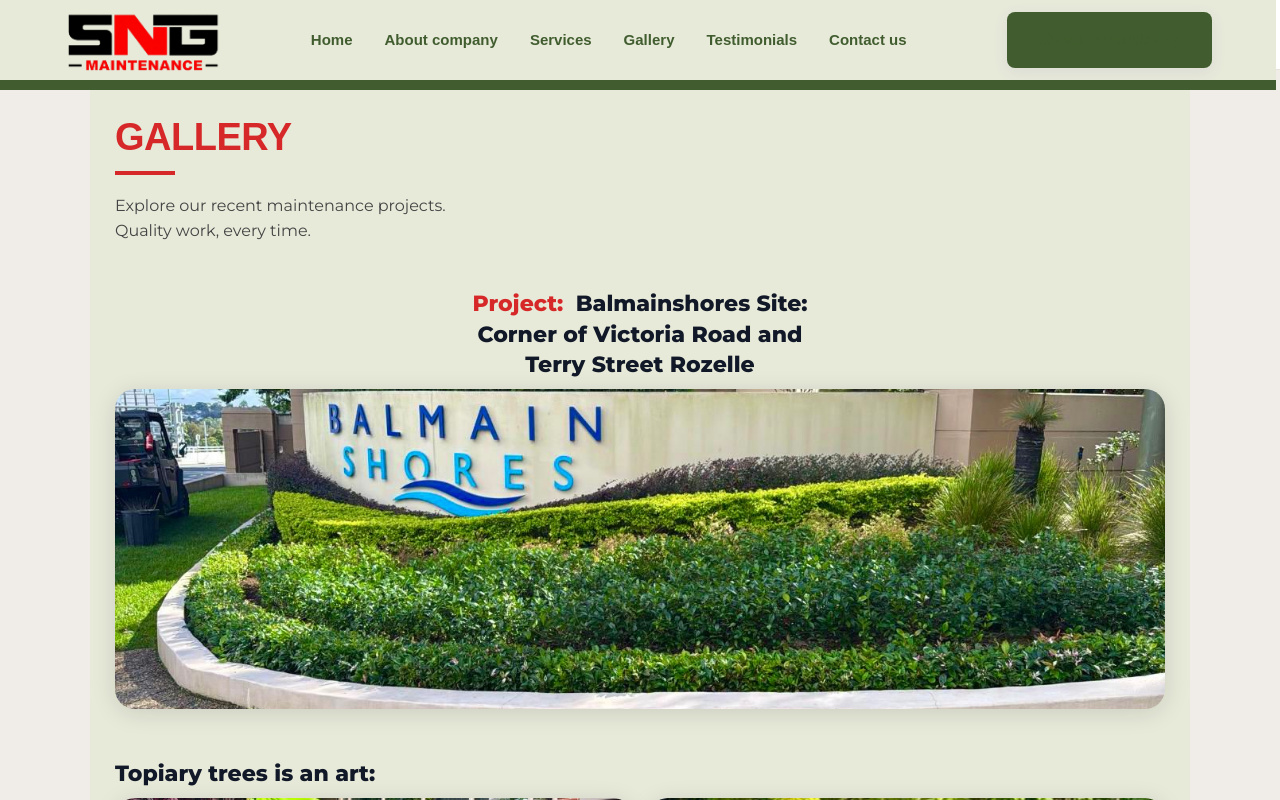
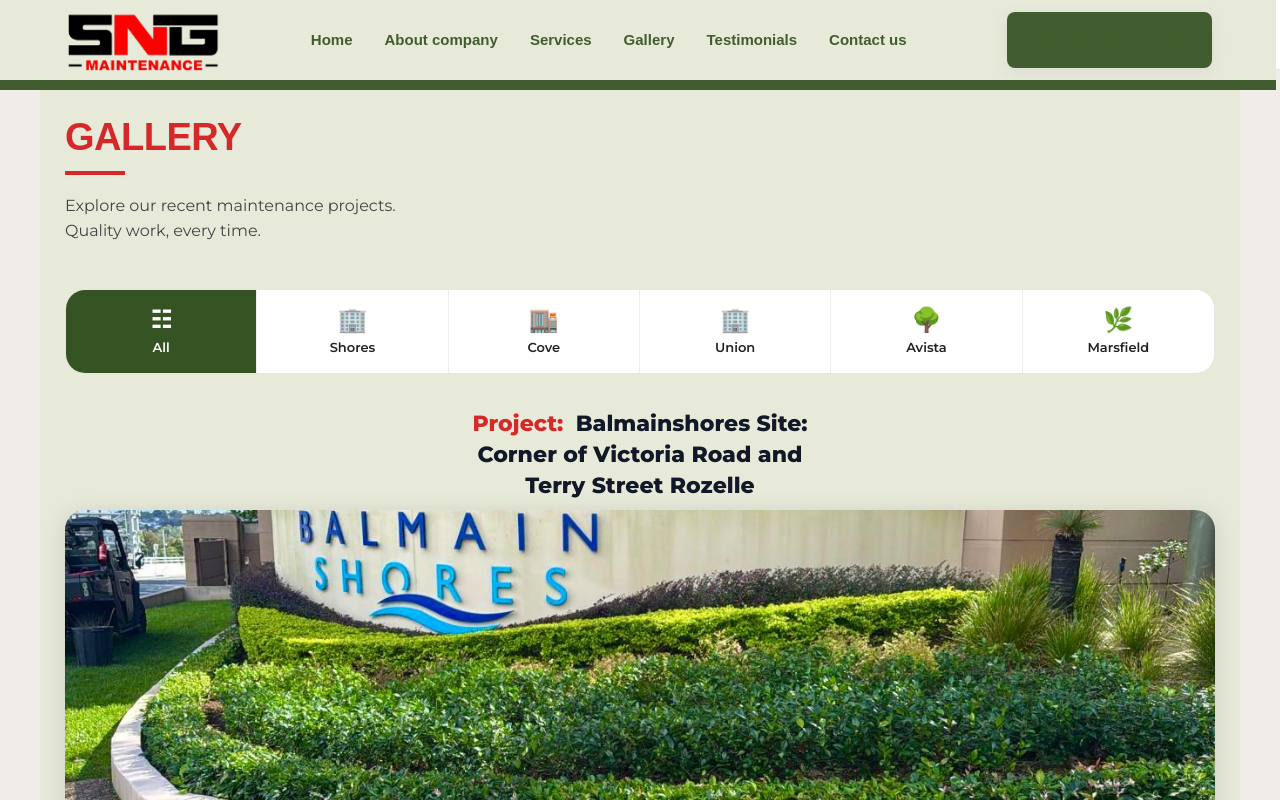
Before and after one commit to brandsbarrel/DNS, a React (Vite) app: page /gallery in a window 1280 px wide. Shown: the top 800 px of the page. Built offline with nearby package versions, Linux system fonts and the light colour scheme.

Commit message:
gallery page selection tab

```diff
--- a/src/Pages/Gallery/Gallery.css
+++ b/src/Pages/Gallery/Gallery.css
@@ -72,10 +72,11 @@
 /* CONTENT */
 
 .sng-content{
-  max-width:1100px;
+  width:100%;
+  max-width:1200px;
   margin:auto;
   padding:45px 25px 70px;
-  background: #E7EAD9;
+  background:#E7EAD9;
 }
 
 .sng-gallery-title{
@@ -184,3 +185,81 @@
 }
 
 }
+
+
+
+
+
+/* ===================================
+   FILTER BAR
+=================================== */
+
+.sng-filter-bar{
+  display:grid;
+  grid-template-columns:repeat(6,1fr);
+  background:#fff;
+  border-radius:20px;
+  overflow:hidden;
+  border:1px solid #e5e5e5;
+  margin-bottom:35px;
+}
+
+.sng-filter-btn{
+  border:none;
+  background:#fff;
+
+  display:flex;
+  flex-direction:column;
+  align-items:center;
+  justify-content:center;
+
+  gap:8px;
+  padding:18px 8px;
+
+  font-family:'Montserrat',sans-serif;
+  font-size:13px;
+  font-weight:600;
+  color:#222;
+
+  cursor:pointer;
+  transition:.25s;
+}
+
+.sng-filter-btn:not(:last-child){
+  border-right:1px solid #ececec;
+}
+
+.sng-filter-icon{
+  font-size:24px;
+  line-height:1;
+}
+
+.sng-filter-btn span{
+  text-align:center;
+  line-height:1.2;
+}
+
+.sng-filter-btn.active{
+  background:#355323;
+  color:#fff;
+}
+
+/* MOBILE */
+
+@media(max-width:768px){
+
+  .sng-filter-bar{
+    grid-template-columns:repeat(6,1fr);
+  }
+
+  .sng-filter-btn{
+    padding:10px 2px;
+    font-size:9px;
+    gap:5px;
+  }
+
+  .sng-filter-icon{
+    font-size:16px;
+  }
+
+}
--- a/src/Pages/Gallery/Gallery.jsx
+++ b/src/Pages/Gallery/Gallery.jsx
@@ -73,7 +73,11 @@
 import mi1 from "../../assets/MI1.jpeg";
 import mi2 from "../../assets/MI2.jpeg";
 
+import { useState } from "react";
+
 export default function Gallery() {
+
+  const [activeTab, setActiveTab] = useState("all");
   const projects = [
     {
       id: 1,
@@ -82,6 +86,7 @@
       image: [bg1],
       showLabel: true,
       align: "center",
+      category: "shores",
     },
 
     {
@@ -91,6 +96,7 @@
       image: [ta2, ta1],
       showLabel: false,
       align: "left",
+      category: "shores",
     },
 
     {
@@ -100,6 +106,7 @@
       image: [mg2, mg1],
       showLabel: false,
       align: "left",
+      category: "shores",
     },
 
     {
@@ -109,6 +116,7 @@
       image: [ga1, ga2],
       showLabel: false,
       align: "left",
+      category: "shores",
     },
 
     {
@@ -120,6 +128,7 @@
       imagePairs: [[bc2, bc3]],
       showLabel: true,
       align: "center",
+      category: "cove",
     },
 
     {
@@ -131,6 +140,7 @@
       imagePairs: [[bc9, bc4], [bc5, bc6], [bc7, bc8]],
       showLabel: false,
       align: "left",
+      category: "cove",
     },
 
     {
@@ -142,6 +152,7 @@
       imagePairs: [[us1, us2], [us3, us4], [us5, us6], [us7]],
       showLabel: false,
       align: "left",
+      category: "union"
     },
 
     {
@@ -153,6 +164,7 @@
       imagePairs: [[ua1, ua2], [ua3, ua4], [ua5]],
       showLabel: false,
       align: "left",
+      category: "union"
     },
 
     {
@@ -164,6 +176,7 @@
       imagePairs: [[ui1, ui2], [ui3, ui4]],
       showLabel: false,
       align: "left",
+      category: "union"
     },
 
     {
@@ -175,6 +188,7 @@
       imagePairs: [[bsf1, bsf2], [bsf3]],
       showLabel: false,
       align: "left",
+      category: "shores",
     },
 
     {
@@ -186,6 +200,7 @@
       imagePairs: [[bi1, bi2]],
       showLabel: false,
       align: "left",
+      category: "shores",
     },
 
     {
@@ -197,6 +212,7 @@
       imagePairs: [[bt1, bt2]],
       showLabel: false,
       align: "left",
+      category: "shores",
     },
 
     {
@@ -208,6 +224,7 @@
       imagePairs: [[av1, av2], [av3, av4], [av5]],
       showLabel: false,
       align: "left",
+      category: "avista",
     },
 
     {
@@ -219,6 +236,7 @@
       imagePairs: [[as1, as2], [as3, as4]],
       showLabel: false,
       align: "left",
+      category: "avista",
     },
 
     {
@@ -230,6 +248,7 @@
       imagePairs: [],
       showLabel: true,
       align: "center",
+      category: "marsfield"
     },
 
     {
@@ -241,6 +260,7 @@
       imagePairs: [[mgs1, mgs2], [mgs3, mgs4], [mgs5, mgs6]],
       showLabel: false,
       align: "left",
+      category: "marsfield"
     },
 
     {
@@ -252,8 +272,16 @@
       imagePairs: [[mi1, mi2]],
       showLabel: false,
       align: "left",
+      category: "marsfield"
     },
   ];
+
+  const filteredProjects =
+    activeTab === "all"
+      ? projects
+      : projects.filter(
+        project => project.category === activeTab
+      );
 
   return (
     <div className="sng-page">
@@ -292,7 +320,59 @@
           Quality work, every time.
         </p>
 
-        {projects.map((project) => (
+        <div className="sng-filter-bar">
+
+          <button
+            className={`sng-filter-btn ${activeTab === "all" ? "active" : ""}`}
+            onClick={() => setActiveTab("all")}
+          >
+            <div className="sng-filter-icon">☷</div>
+            <span>All</span>
+          </button>
+
+          <button
+            className={`sng-filter-btn ${activeTab === "shores" ? "active" : ""}`}
+            onClick={() => setActiveTab("shores")}
+          >
+            <div className="sng-filter-icon">🏢</div>
+            <span>Shores</span>
+          </button>
+
+          <button
+            className={`sng-filter-btn ${activeTab === "cove" ? "active" : ""}`}
+            onClick={() => setActiveTab("cove")}
+          >
+            <div className="sng-filter-icon">🏬</div>
+            <span>Cove</span>
+          </button>
+
+          <button
+            className={`sng-filter-btn ${activeTab === "union" ? "active" : ""}`}
+            onClick={() => setActiveTab("union")}
+          >
+            <div className="sng-filter-icon">🏢</div>
+            <span>Union</span>
+          </button>
+
+          <button
+            className={`sng-filter-btn ${activeTab === "avista" ? "active" : ""}`}
+            onClick={() => setActiveTab("avista")}
+          >
+            <div className="sng-filter-icon">🌳</div>
+            <span>Avista</span>
+          </button>
+
+          <button
+            className={`sng-filter-btn ${activeTab === "marsfield" ? "active" : ""}`}
+            onClick={() => setActiveTab("marsfield")}
+          >
+            <div className="sng-filter-icon">🌿</div>
+            <span>Marsfield</span>
+          </button>
+
+        </div>
+
+        {filteredProjects.map((project) => (
           <div
             className="sng-project"
             key={project.id}
@@ -319,8 +399,8 @@
 
                         {i !==
                           project.location.split("\n").length - 1 && (
-                          <br />
-                        )}
+                            <br />
+                          )}
                       </span>
                     ))}
                 </>
```
